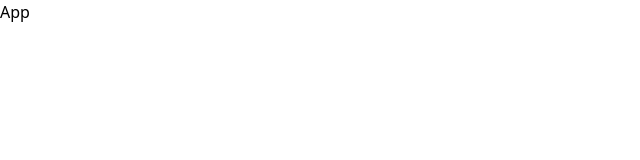
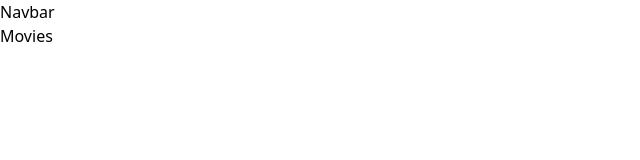
Before and after one commit to KartikB34/insync, a React (Create React App) app: page / in a window 1280 px wide. Shown: the top 160 px of the page, without its empty margins (0-640 px from the left). Built offline with nearby package versions, Linux system fonts and the light colour scheme.

Commit message:
Components added

```diff
--- a/src/App.js
+++ b/src/App.js
@@ -1,8 +1,12 @@
+import Movies from "./Components/Movies";
+import Navbar from "./Components/Navbar";
+
 function App() {
 
   return (
     <div className="">
-      App
+      <Navbar />
+      <Movies />
     </div>
   );
 }
--- /dev/null
+++ b/src/Components/Movies.jsx
@@ -0,0 +1,11 @@
+import React from 'react'
+
+const Movies = () => {
+  return (
+    <div>
+      Movies
+    </div>
+  )
+}
+
+export default Movies
--- /dev/null
+++ b/src/Components/Navbar.jsx
@@ -0,0 +1,11 @@
+import React from 'react'
+
+const Navbar = () => {
+  return (
+    <div>
+      Navbar
+    </div>
+  )
+}
+
+export default Navbar
```
